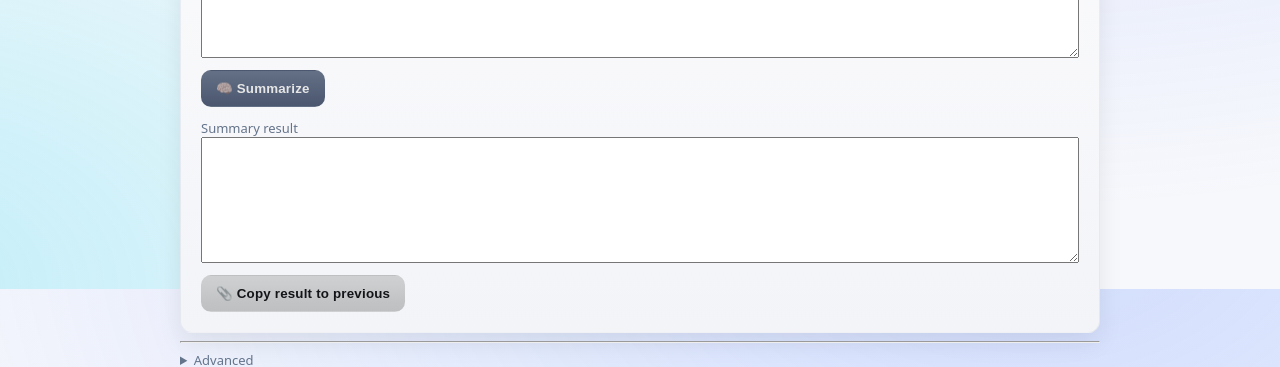
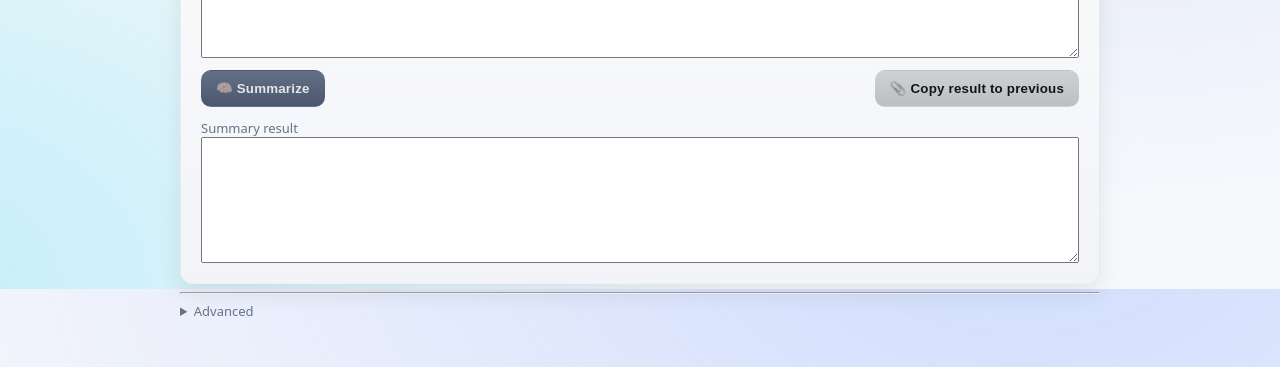
Before and after one commit to libkazz/meetingnote, a React (Vite) app: page / in a window 1280 px wide. Shown: the part 511-878 px from the top of the page. Built offline with nearby package versions, Linux system fonts and the light colour scheme; no server answers.

Commit message:
chore(ui): move 'Copy result to previous' next to Summarize and right-align\n\n- Place copy button in the Summarize row\n- Right-align with margin-left:auto\n- Remove the lower toolbar

```diff
--- a/src/components/SummaryPanel.tsx
+++ b/src/components/SummaryPanel.tsx
@@ -86,6 +86,15 @@ export default function SummaryPanel({ value, onChange }: Props) {
           {running ? "🧠 Summarizing..." : "🧠 Summarize"}
         </button>
         <div className="status" aria-live="polite">{status}</div>
+        <div style={{ marginLeft: "auto" }}>
+          <button
+            className="btn btn-secondary"
+            onClick={() => { setPrevious(result); showToast("Copied summary to previous"); }}
+            disabled={!result.trim() || running}
+          >
+            📎 Copy result to previous
+          </button>
+        </div>
       </div>
       <label className="hint" htmlFor="summaryResult" style={{ display: "grid" }}>
         Summary result
@@ -97,15 +106,7 @@ export default function SummaryPanel({ value, onChange }: Props) {
           style={{ width: "100%" }}
         />
       </label>
-      <div className="toolbar">
-        <button
-          className="btn btn-secondary"
-          onClick={() => { setPrevious(result); showToast("Copied summary to previous"); }}
-          disabled={!result.trim() || running}
-        >
-          📎 Copy result to previous
-        </button>
-      </div>
+
       <div className="toaster" aria-live="polite">
         {toast && <div className="toast">{toast}</div>}
       </div>
```
